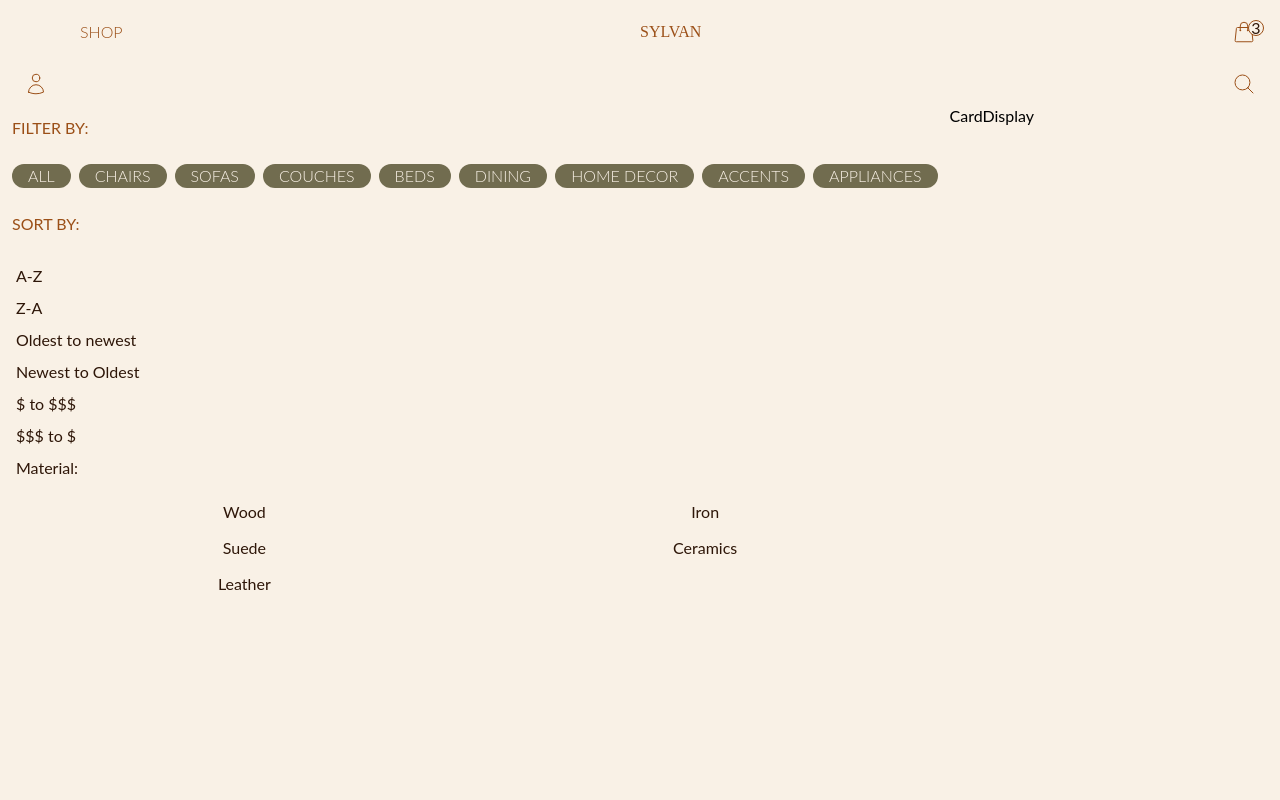
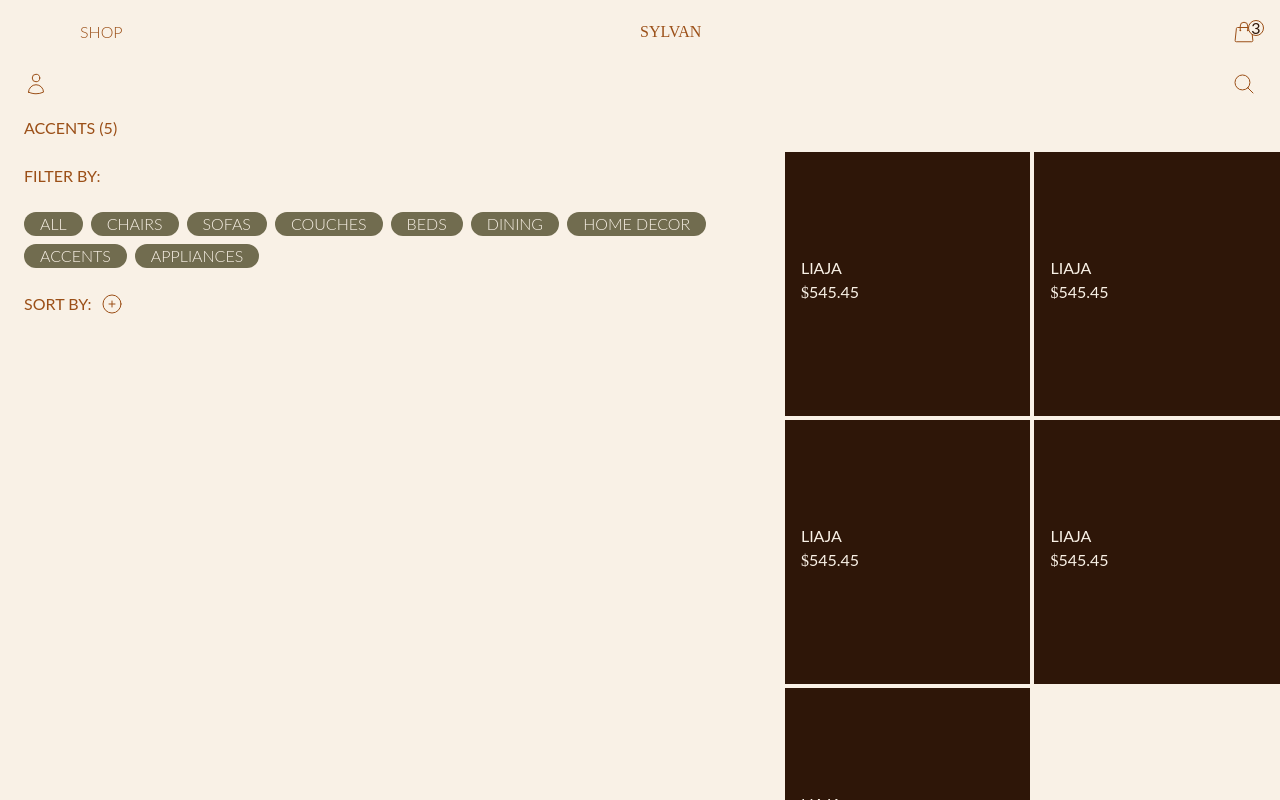
Before and after one commit to jmaduafo/Sylvan, a React (Create React App) app: page /shop/accents in a window 1280 px wide. Shown: the top 800 px of the page. Built offline with nearby package versions, Linux system fonts and the light colour scheme.

Commit message:
styled Shop page along with Toast and state logic for small elements

```diff
--- a/src/App.js
+++ b/src/App.js
@@ -1,3 +1,4 @@
+import { useEffect } from 'react';
 import './App.css';
 import Navbar from '../src/components/Navbar'
 import Footer from './components/Footer';
@@ -14,6 +15,12 @@ import WrongPage from './pages/WrongPage'
 import { Routes, Route } from 'react-router-dom';
 
 function App() {
+  let path = window.location.pathname
+
+  useEffect(function() {
+    window.scrollTo({top: 0, behavior: 'smooth'})
+  }, [path])
+
   return (
     <div className='container bg-cream max-w-full mx-auto font-sans'>
       <Navbar/>
--- a/src/components/Footer.js
+++ b/src/components/Footer.js
@@ -1,6 +1,7 @@
 import React from 'react'
 import Cover from './Cover'
 import { Link } from 'react-router-dom'
+import { categories } from '../utils/shopCategories'
 
 const Footer = () => {
     const footerNav = [
@@ -25,8 +26,6 @@ const Footer = () => {
             'link': '/register'
         },
     ]
-
-    const footerCategories = ['All', 'Chairs', 'Sofas', 'Couches', 'Beds', 'Dining', 'Home Decor', 'Accents', 'Appliances']
 
   return (
     <footer>
@@ -53,7 +52,7 @@ const Footer = () => {
                 </div>
                 <div className='sm:border-none sm:py-0 py-3 border-b-siennaOpaque border-b-[1px]'>
                     <ul>
-                        {footerCategories.map(nav => {
+                        {categories.map(nav => {
                             return (
                                 <li className='uppercase w-fit' key={nav}>
                                     <Link to={`/shop/${nav.toLowerCase()}`}>SHOP {nav}</Link>
--- a/src/components/Shop/CardDisplay.js
+++ b/src/components/Shop/CardDisplay.js
@@ -1,8 +1,36 @@
-import React from 'react'
+import React, { useState } from 'react'
+import { motion } from 'framer-motion'
+import QuickAdd from './QuickAdd'
+import Toast from '../Toast'
+import { Link } from 'react-router-dom'
 
 const CardDisplay = () => {
+    // const [ itemSize, setItemSize ] = useState(null)
+    // const [ itemColor, setItemColor ] = useState(null)
+
   return (
-    <div>CardDisplay</div>
+    <>
+        <Toast/>
+        {[1, 2, 3, 4, 5].map(card => {
+            return (
+                <div key={card} className='group p-4 bg-chocolate xs:h-[50vh] md:h-[65vh] 2xl:h-[85vh] h-[60vh] text-cream cursor-pointer'>
+                    <motion.div className={` ease-in group-hover:visible invisible flex justify-between items-start flex-wrap h-[10%] gap-x-6 gap-y-2`}>
+                        <QuickAdd/>
+                    </motion.div>
+                    <Link to='/chairs/2'>
+                    <div className='flex items-end h-[90%]'>
+                        <div>
+                            <p>LIAJA</p>
+                            <p><span className='font-serif'>$</span>545.45</p>
+                        </div>
+                    </div>
+                    </Link>
+                </div>
+
+            )
+        })}
+
+    </>
   )
 }
 
--- a/src/components/Shop/Filter.js
+++ b/src/components/Shop/Filter.js
@@ -1,7 +1,12 @@
-import React from 'react'
+import React, { useState } from 'react'
+import PlusCircle from '../icons/PlusCircle'
+import { motion } from 'framer-motion'
+import { categories } from '../../utils/shopCategories'
+import { Link } from 'react-router-dom'
 
-const Filter = () => {
-    const categories = ['All', 'Chairs', 'Sofas', 'Couches', 'Beds', 'Dining', 'Home Decor', 'Accents', 'Appliances']
+const Filter = ({setSelectedCategory, selectedCategory }) => {
+    const [isSortClick, setIsSortClick ] = useState(false)
+
     const sortCategories = [
         {
             'sortCategory': 'A-Z',
@@ -33,36 +38,37 @@ const Filter = () => {
             'types': ['Wood', 'Iron', 'Suede', 'Ceramics', 'Leather']
         }
     ]
+
   return (
     <>
-        <div className='p-3 border-b-siennaOpaque border-b-[1px]'>
+        <div className='px-6 py-3 border-b-siennaOpaque border-b-[1px]'>
             <h6 className='text-sienna'>FILTER BY:</h6>
             <div className='flex flex-wrap gap-2 mt-6'>
                 {categories.map(category => {
                     return (
-                        <p key={category} className='uppercase text-[12px] font-light px-4 py-[3px] rounded-full bg-olive text-cream text-center cursor-pointer'>{category}</p>
+                        <Link  key={category} to={`/shop/${category.toLowerCase()}`}><p onClick={() => setSelectedCategory(category)} className='uppercase text-[12px] font-light px-4 py-[3px] rounded-full bg-olive text-cream text-center cursor-pointer'>{category}</p></Link>
                     )
                 })}
             </div>
         </div>
-        <div className='p-3'>
-            <div>
+        <div className='px-6 py-3'>
+            <div className='flex items-center gap-2'>
                 <h6 className='text-sienna'>SORT BY:</h6>
-                <div className='border-sienna border-[1px] h-[30px] w-[30px] rounded-full'>
-
+                <div onClick={() => {setIsSortClick(prev => !prev)}} className={`cursor-pointer text-sienna duration-[.4s] ${isSortClick ? 'rotate-[45deg]' : 'rotate-0'}`}>
+                    <PlusCircle/>
                 </div>
             </div>
 
-            <div className='mt-6 border-t-siennaOpaque border-t-[1px]'>
+            <motion.div initial={{ opacity: isSortClick ? 0 : 1 }} animate={{ opacity: isSortClick ? 1 : 0 }} className={`mt-6 border-t-siennaOpaque border-t-[1px] ${isSortClick ? 'visible' : 'invisible'} ${isSortClick ? 'h-full' : 'h-0'}`}>
                 {sortCategories.map(sort => {
                     return (
                         <div key={sort.sortCategory} className='border-b-siennaOpaque border-b-[1px] p-1 cursor-pointer group duration-[.4s] ease-in'>
-                           <p className='text-[13px] text-chocolate group-hover:text-sienna'>{sort.sortCategory}</p>
+                           <p className='text-[13px] text-[#743406d8] group-hover:text-sienna'>{sort.sortCategory}</p>
                            {sort.types ?
                             <div className='mt-4 xs:grid-cols-2 sm:grid-cols-3 md:grid-cols-2 grid grid-cols-1 gap-1'>
                                     {sort.types.map(type => {
-                                    return <div key={type} className='p-1 text-center border-siennaOpaque border-[1px]'>
-                                        <p className='text-[13px] text-chocolate hover:text-sienna'>{type}</p>
+                                    return <div key={type} className='p-1 duration-[.4s] text-center border-siennaOpaque border-[1px] hover:bg-[#9b4e17b2] group'>
+                                        <p className='text-[13px] duration-[.4s] text-[#743406d8] hover:text-cream '>{type}</p>
                                     </div>
                                     })}
                             </div>
@@ -72,7 +78,7 @@ const Filter = () => {
                         </div>
                     )
                 })}
-            </div>
+            </motion.div>
         </div>
     </>
   )
--- /dev/null
+++ b/src/components/Shop/QuickAdd.js
@@ -0,0 +1,33 @@
+import React, { useState } from 'react'
+
+const QuickAdd = ({}) => {
+    const [ itemSize, setItemSize ] = useState(null)
+    const [ itemColor, setItemColor ] = useState(null)
+
+  return (
+    <>
+        <div>
+            <div className='flex items-center gap-2'>
+                {['S', 'M', 'L'].map((size) => {
+                return (
+                    <p key={size} onClick={() => setItemSize(size)} className={`${size === itemSize ? 'bg-sienna' : 'bg-cream'} ${size === itemSize ? 'text-cream' : 'text-sienna'} rounded-full px-3 py-[3px] uppercase text-[13px] border-sienna border-[1px] cursor-pointer`}>{size}</p>
+                )
+                })}
+            </div>
+            <div className='flex items-center gap-3 mt-2'>
+                {['orange', 'blue'].map(color => {
+                    return (
+                        <p key={color} onClick={() => setItemColor(color)} className={`${color === itemColor ? 'text-sienna' : 'text-cream'} uppercase text-[11px] cursor-pointer`}>{color}</p>
+                    )
+                })}
+            </div>
+        </div>
+        <div>
+            <p className='bg-cream rounded-full px-3 py-[3px] text-sienna uppercase text-[13px]
+            border-sienna border-[1px] cursor-pointer'>Add to cart</p>
+        </div>
+    </>
+  )
+}
+
+export default QuickAdd
--- /dev/null
+++ b/src/components/Toast.js
@@ -0,0 +1,30 @@
+import React, { useState, useEffect } from 'react'
+import CancelIcon from './icons/Cancel'
+
+const Toast = ({error, message}) => {
+  message = ''
+
+  const [isOpen, setIsOpen] = useState(false)
+
+  useEffect(function() {
+    if (message.length) {
+      setIsOpen(true)
+    } else {
+      setIsOpen(false)
+    }
+  }, [isOpen])
+
+  return (
+    <div className={`${isOpen ? 'block' : 'hidden'} p-5 w-full h-full bg-chocolateOpaque z-[100] fixed top-0 left-0 flex justify-end items-end`}>
+        <div className='p-6 w-[100%] sm:w-[50%] md:w-[25%] bg-cream border-sienna border-[1px]'>
+          <div className='flex justify-between items-center text-sienna'>
+            <h5 className='uppercase font-light-semibol'>Error Message</h5>
+            <CancelIcon onClick={() => {setIsOpen(false)}}/>
+          </div>
+          <p className='font-light text-sienna text-[15px] mt-4'>{message}</p>
+        </div>
+    </div>
+  )
+}
+
+export default Toast
--- /dev/null
+++ b/src/components/icons/PlusCircle.js
@@ -0,0 +1,12 @@
+import React from 'react'
+
+const PlusCircle = () => {
+  return (
+    <svg xmlns="http://www.w3.org/2000/svg" fill="none" viewBox="0 0 24 24" strokeWidth={1} stroke="currentColor" className="w-6 h-6">
+    <path strokeLinecap="round" strokeLinejoin="round" d="M12 9v6m3-3H9m12 0a9 9 0 11-18 0 9 9 0 0118 0z" />
+    </svg>
+
+  )
+}
+
+export default PlusCircle
--- a/src/index.css
+++ b/src/index.css
@@ -4,3 +4,20 @@
 
 @import url('https://fonts.googleapis.com/css2?family=Aboreto&family=Anton&family=Bebas+Neue&family=Bodoni+Moda:ital,opsz,wght@0,6..96,400;0,6..96,500;0,6..96,600;0,6..96,700;1,6..96,400;1,6..96,500;1,6..96,600&family=Cinzel:wght@400;500;600;700&family=Elsie:wght@400;900&family=Fahkwang:ital,wght@0,200;0,300;0,400;0,500;0,600;0,700;1,200;1,300;1,400;1,500;1,600&family=Inter:wght@300;500;700&family=Italiana&family=Kaisei+Decol:wght@400;500;700&family=Kite+One&family=Lato:ital,wght@0,100;0,300;0,400;0,700;0,900;1,300;1,400&family=Marcellus&family=Open+Sans:ital,wght@0,300;0,400;0,500;0,600;0,700;0,800;1,400;1,500&family=Oranienbaum&family=Oswald:wght@400;500;600;700&family=Overpass:ital,wght@0,100;0,200;0,300;0,400;0,500;0,600;0,700;1,200;1,300;1,500&family=Poppins:wght@100;200;300;400;500;600;700;800;900&family=Quicksand:wght@300;400;500;600;700&family=Raleway:ital,wght@0,100;0,200;0,300;0,400;0,500;0,600;0,700;0,800;1,300&family=Roboto+Condensed:ital,wght@0,300;0,400;0,700;1,300&family=Roboto:ital,wght@0,100;0,300;0,400;0,500;0,700;0,900;1,400&family=Rubik:ital,wght@0,300;0,400;0,500;0,600;0,700;0,800;0,900;1,400&family=Sofia+Sans+Semi+Condensed:wght@200&family=Sofia+Sans:ital,wght@0,100;0,200;0,300;0,400;0,500;0,600;0,700;0,900;1,200;1,300;1,400;1,500;1,600;1,900&family=Urbanist:ital,wght@0,100;0,200;0,300;0,400;0,500;0,600;0,700;0,800;0,900;1,100&family=Work+Sans:ital,wght@0,100;0,200;0,300;0,400;0,500;0,600;0,700;1,100;1,200;1,300;1,400;1,500;1,600;1,700&display=swap');
 @import url('https://fonts.cdnfonts.com/css/rigata');
+
+body::-webkit-scrollbar {
+  width: 3px;
+}
+
+body::-webkit-scrollbar-thumb {
+  background-color: #743406d8;
+  background-color: #9b4e17b2;
+}
+
+body::-webkit-scrollbar-track {
+  background-color: #F9F1E6;
+}
+
+.cardDisplay::-webkit-scrollbar {
+  width: 0px;
+}
--- a/src/pages/Shop.js
+++ b/src/pages/Shop.js
@@ -1,12 +1,11 @@
-import React from 'react'
+import React, { useState, useEffect } from 'react'
 import WrongPage from './WrongPage'
 import Filter from '../components/Shop/Filter'
 import CardDisplay from '../components/Shop/CardDisplay'
+import { categories } from '../utils/shopCategories'
 
 const Shop = () => {
   let path = window.location.pathname.split('/')[2]
-
-  const categories = ['All', 'Chairs', 'Sofas', 'Dining', 'Home Decor', 'Accents']
 
   function show() {
     const categoryIndex = categories.findIndex(category => category.toLowerCase() === path)
@@ -23,13 +22,21 @@ const Shop = () => {
 }
 
 function DisplayShop() {
+  let path = window.location.pathname.split('/')[2]
+
+
+  const [selectedCategory, setSelectedCategory] = useState(path)
+
   return (
     <section>
-      <div className='flex flex-col md:flex-row'>
+      <div className='px-6 py-3 border-b-siennaOpaque border-b-[1px]'>
+        <h4 className='uppercase text-[22px] text-sienna'>{selectedCategory} (5)</h4>
+      </div>
+      <div className='flex flex-col md:flex-row mb-1'>
         <div className='md:basis-[30%] md:h-screen md:border-r-siennaOpaque md:border-r-[1px] border-b-siennaOpaque border-b-[1px]'>
-          <Filter/>
+          <Filter setSelectedCategory={setSelectedCategory} selectedCategory={selectedCategory}/>
         </div>
-        <div className='md:basis-[70%] overflow-y-auto'>
+        <div className='cardDisplay md:basis-[70%] md:h-screen gap-1 xs:grid-cols-2 sm:grid-cols-3 md:grid-cols-2 2xl:grid-cols-3 overflow-y-auto webkit-scrollbar:w-[1px] grid grid-col-1'>
           <CardDisplay/>
         </div>
       </div>
--- /dev/null
+++ b/src/utils/shopCategories.js
@@ -0,0 +1 @@
+export const categories = ['All', 'Chairs', 'Sofas', 'Couches', 'Beds', 'Dining', 'Home Decor', 'Accents', 'Appliances']
```
Also changed, not shown: src/components/icons/Cancel.js (added, +12 -0 lines).
